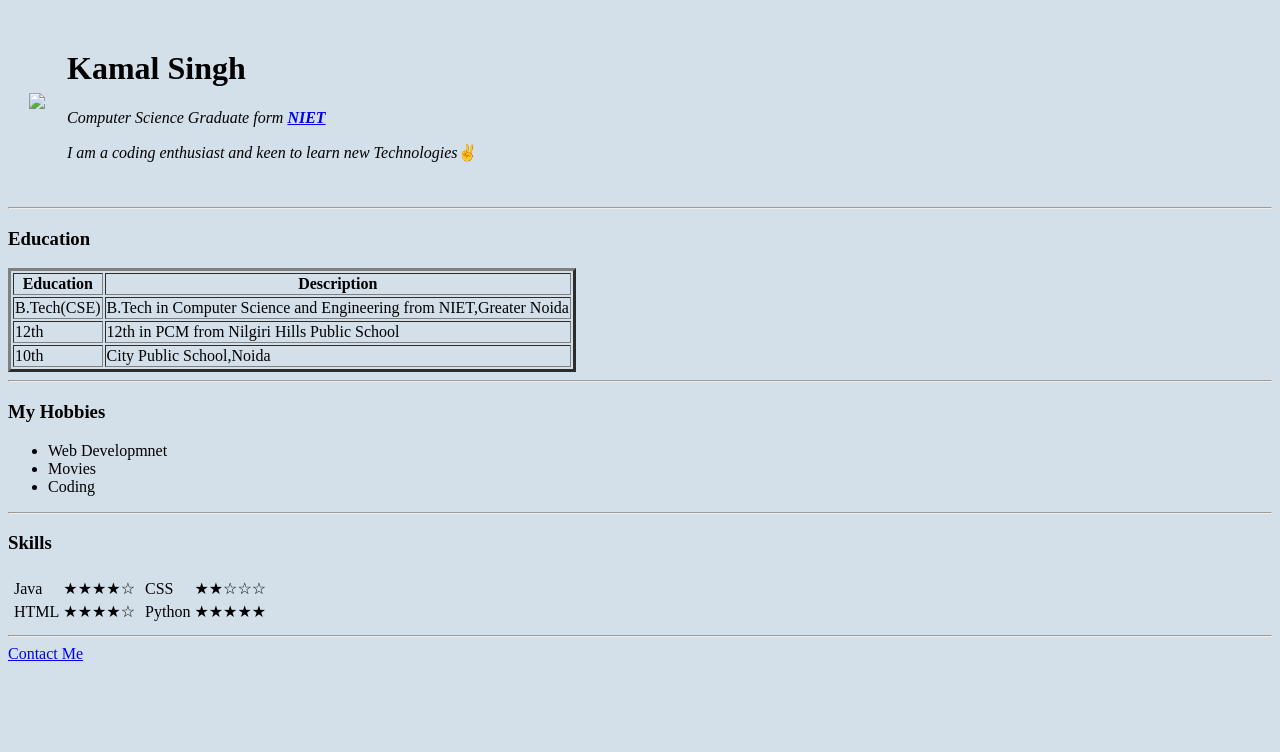
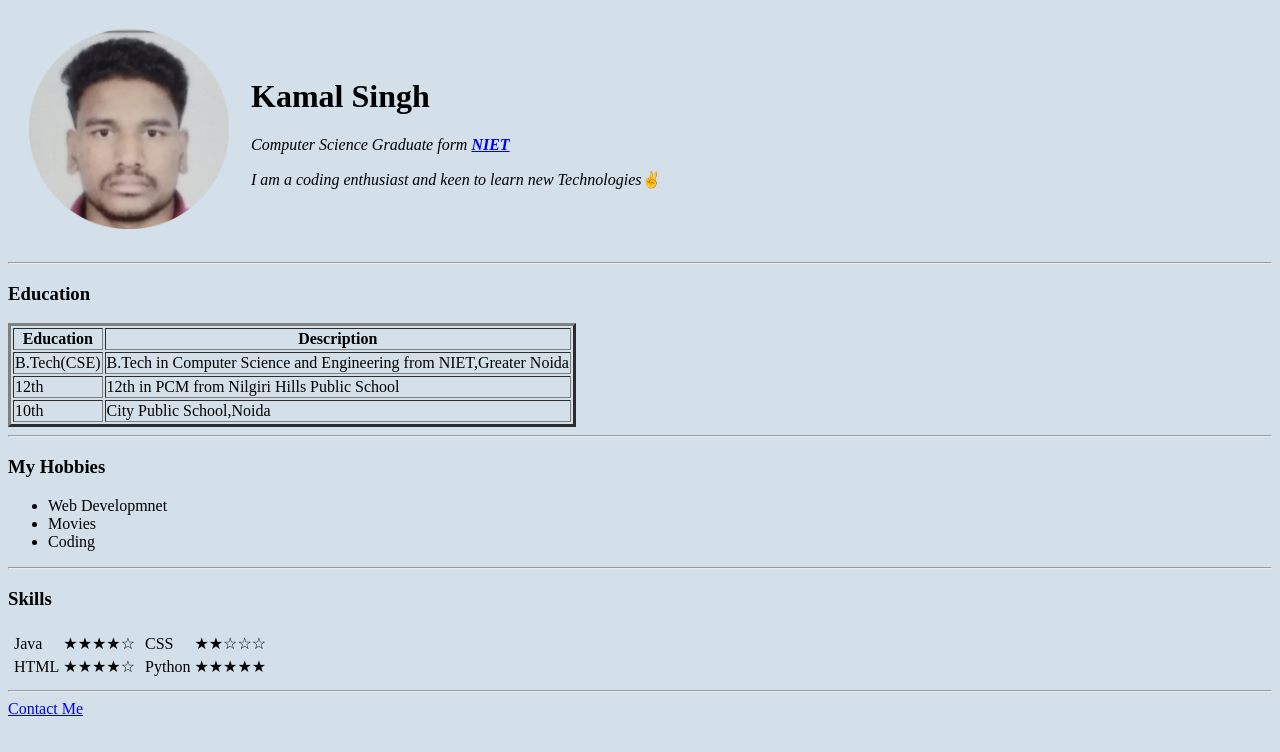
Before and after one commit to Kamal2930/cv, a plain HTML site: page index.html in a window 1280 px wide. Drawn offline with Linux system fonts and the light colour scheme.

Commit message:
Update index.html

```diff
--- a/index.html
+++ b/index.html
@@ -8,7 +8,7 @@
   <body bgcolor="d3e0ea">
     <table cellspacing="20">
       <tr>
-        <td><img src="images/circle-cropped.png" height="200px" /></td>
+        <td><img src="circle-cropped.png" height="200px" /></td>
         <td>
           <h1>Kamal Singh</h1>
           <p>
```
